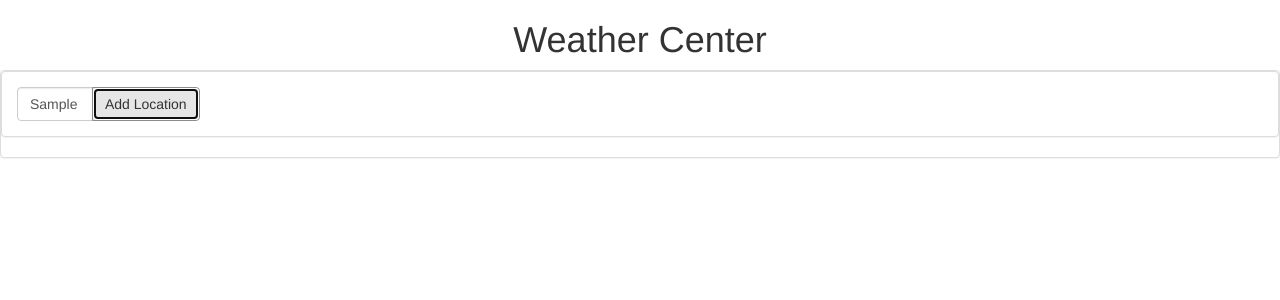
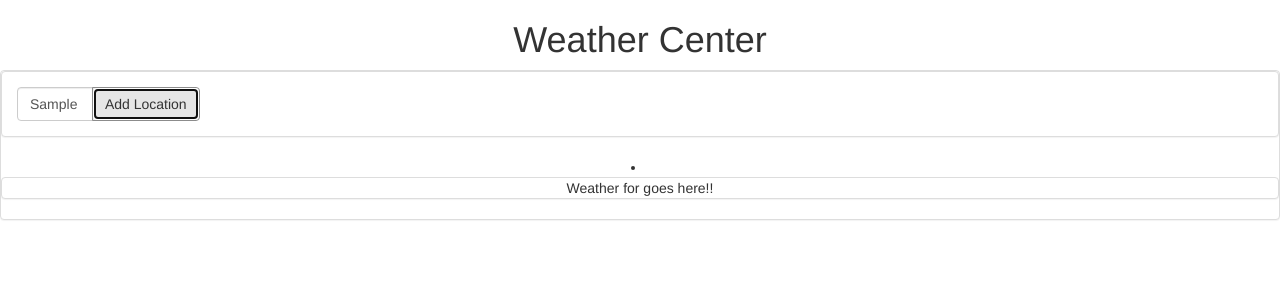
Before and after one commit to gmcastlebary/ng-weather, an Angular app: page / in a window 1280 px wide. Both pictures are taken after typing "Sample" into the empty fields and a click on the button "Add Location". Shown: the top 300 px of the page. Built offline with nearby package versions, Linux system fonts and the light colour scheme.

Commit message:
creating local weather component

```diff
--- a/src/app/local-weather-list/local-weather-list.component.html
+++ b/src/app/local-weather-list/local-weather-list.component.html
@@ -1,3 +1,6 @@
 <div class="panel panel-default">
   <app-zipcode-entry (onNewZipCode)="(onNewZipCode($event))"></app-zipcode-entry>
+  <li *ngFor="let zip of activeZips">
+    <app-local-weather></app-local-weather>
+  </li>
 </div>
--- a/src/app/local-weather-list/local-weather-list.component.ts
+++ b/src/app/local-weather-list/local-weather-list.component.ts
@@ -7,6 +7,7 @@ import {Component, OnInit} from '@angular/core';
 })
 export class LocalWeatherListComponent implements OnInit {
 
+  activeZips: string[] = [];
 
   constructor() {
   }
@@ -15,7 +16,7 @@ export class LocalWeatherListComponent implements OnInit {
   }
 
   onNewZipCode(newZip: string) {
-    console.log("from List " + newZip);
+    this.activeZips.push(newZip);
   }
 
 }
```
